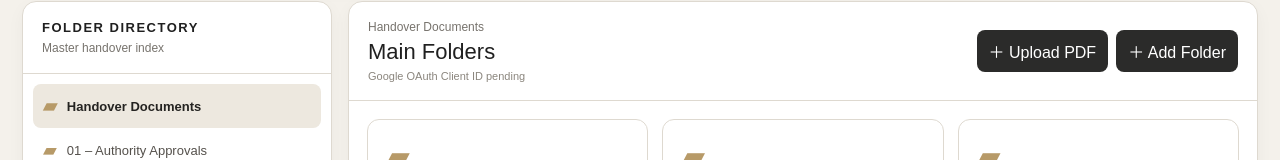
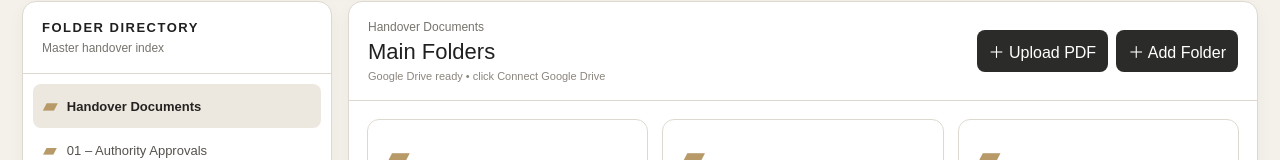
Before and after one commit to ladyg08lee-cyber/villa-606-handover, a plain HTML site: page index.html in a window 1280 px wide. Shown: the part 335-495 px from the top of the page. Drawn offline with Linux system fonts and the light colour scheme; a web font is replaced by a local one.

Commit message:
Update index.html

```diff
--- a/index.html
+++ b/index.html
@@ -47,7 +47,7 @@
 <script>
 const STORAGE='famVilla606HandoverDocumentSystem';
 const DRIVE_ROOT_FOLDER_ID='18PmTVqvFiB3rwmruqlwKqYvuMq6HolVn';
-const GOOGLE_OAUTH_CLIENT_ID='PASTE_GOOGLE_OAUTH_CLIENT_ID_HERE';
+const GOOGLE_OAUTH_CLIENT_ID='134204938758-vphghmpgq5i3q9ct4k51i6i5ihvsdfo6.apps.googleusercontent.com';
 let driveToken=null, tokenClient=null;
 const defaultData={name:'Handover Documents',children:[
  {name:'01 – Authority Approvals',note:'Approved authority documents',children:[
```
